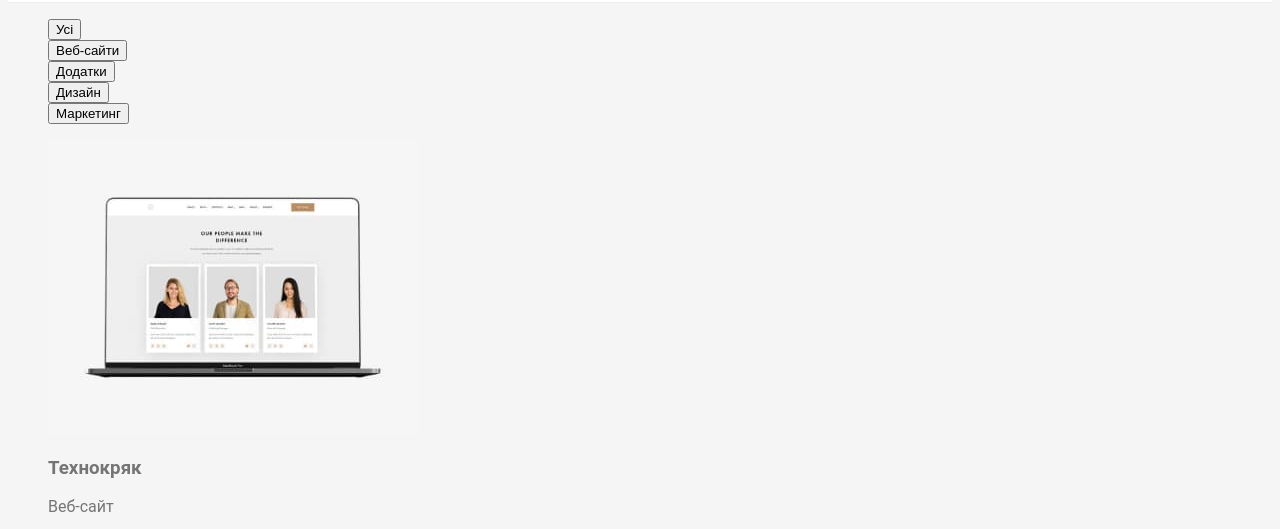
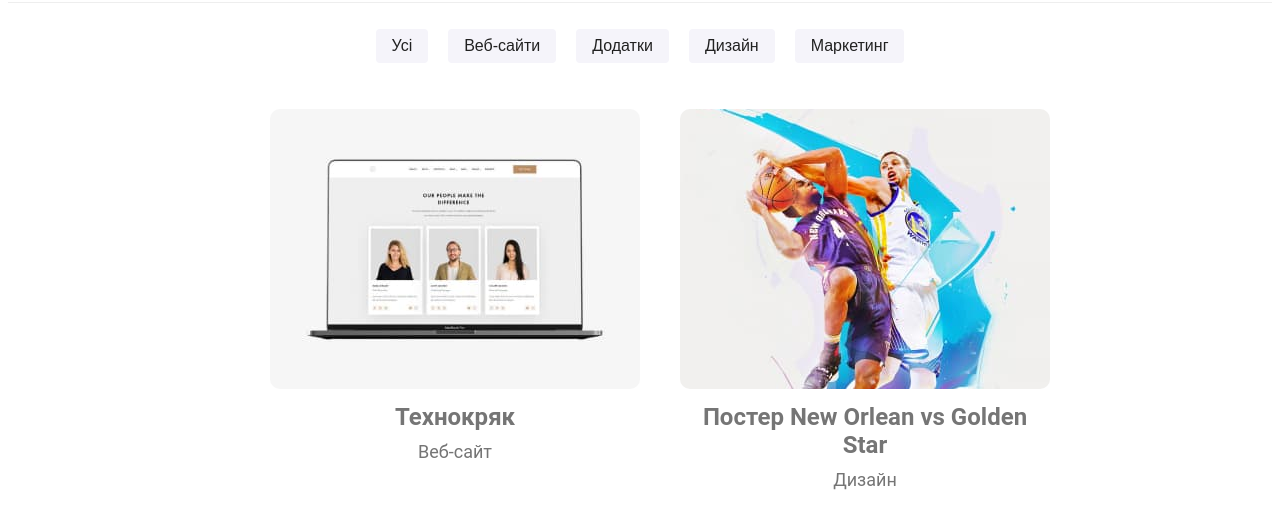
Before and after one commit to mykhail-druz/webstudio, a website: page portfolio.html in a window 1280 px wide. Shown: the part 77-606 px from the top of the page. Drawn offline with Linux system fonts and the light colour scheme.

Commit message:
Add css styles for portfolio

```diff
--- a/portfolio.html
+++ b/portfolio.html
@@ -36,18 +36,16 @@
         <li><a class="link" href="tel:+380961111111">+38 096 111 11 11</a></li>
       </ul>
     </header>
-    <main>
-      <section>
-        <ul class="list">
+    <main class="main">
+      <section class="container">
+        <ul class="list buttons">
           <li><button type="button">Усі</button></li>
           <li><button type="button">Веб-сайти</button></li>
           <li><button type="button">Додатки</button></li>
           <li><button type="button">Дизайн</button></li>
           <li><button type="button">Маркетинг</button></li>
         </ul>
-      </section>
-      <section>
-        <ul class="list">
+        <ul class="list portfolio">
           <li>
             <img
               src="./images/portfolio/img.jpg"
@@ -58,6 +56,7 @@
             <h3>Технокряк</h3>
             <p>Веб-сайт</p>
           </li>
+          <li>
           <img
               src="./images/portfolio/img2.jpg"
               alt="Basketball poster"
@@ -67,6 +66,7 @@
             <h3>Постер New Orlean vs Golden Star</h3>
             <p>Дизайн</p>
           </li>
+          <li>
           <img
               src="./images/portfolio/img3.jpg"
               alt="Seafood restoraunt logo"
@@ -76,6 +76,7 @@
             <h3>Ресторан Seafood</h3>
             <p>Додаток</p>
           </li>
+          <li>
           <img
               src="./images/portfolio/img4.jpg"
               alt="Headphones"
@@ -85,6 +86,7 @@
             <h3>Проєкт Prime</h3>
             <p>Маркетинг</p>
           </li>
+          <li>
           <img
               src="./images/portfolio/img5.jpg"
               alt="Boxes"
@@ -94,6 +96,7 @@
             <h3>Проєкт Boxes</h3>
             <p>Додаток</p>
           </li>
+          <li>
           <img
               src="./images/portfolio/img6.jpg"
               alt="Desktop"
@@ -103,6 +106,7 @@
             <h3>Inspiration has no Borders</h3>
             <p>Додаток</p>
           </li>
+          <li>
           <img
               src="./images/portfolio/img7.jpg"
               alt="Bppk"
@@ -112,6 +116,7 @@
             <h3>Видання Limited Edition</h3>
             <p>Дизайн</p>
           </li>
+          <li>
           <img
               src="./images/portfolio/img8.jpg"
               alt="Label tag"
@@ -121,8 +126,9 @@
             <h3>Проєкт LAB</h3>
             <p>Маркетинг</p>
           </li>
+          <li>
           <img
-              src="./images/portfolio/img.jpg"
+              src="./images/portfolio/img9.jpg"
               alt="Typing on a laptop"
               width="370"
               height="294"
@@ -134,16 +140,18 @@
       </section>
     </main>
     <footer>
-      <a href="./index.html" lang="en">WebStudio</a>
+      <a class="logo" href="./index.html" lang="en"
+        ><span class="logo__web">Web</span>Studio</a
+      >
       <address>
-        <ul class="list">
+        <ul class="list footer__list">
           <li>
-            <a href="https://goo.gl/maps/vswDE3rQpXhUCeN28" target="_blank"
+            <a class="adress" href="https://goo.gl/maps/vswDE3rQpXhUCeN28" target="_blank"
               >м. Київ, пр-т Лесі Українки, 26</a
             >
           </li>
-          <li><a href="mailto:info@devstudio.com">info@devstudio.com</a></li>
-          <li><a href="tel:+380961111111">+38 096 111 11 11</a></li>
+          <li><a class="contacts" href="mailto:info@devstudio.com">info@devstudio.com</a></li>
+          <li><a class="contacts" href="tel:+380961111111">+38 096 111 11 11</a></li>
         </ul>
       </address>
     </footer>
--- a/styles.css
+++ b/styles.css
@@ -2,11 +2,14 @@
   font-family: "Roboto", sans-serif;
   color: #757575;
   font-size: 16px;
+}
+
+main {
   background-color: #F5F5F5;
 }
 
 .list {
-    list-style: none;
+  list-style: none;
 }
 
 a {
@@ -229,3 +232,67 @@
 .contacts{
   color: #FFFFFF99;
 }
+
+.buttons {
+  display: flex;
+  justify-content: center;
+  padding: 10px 0;
+}
+
+.buttons li {
+  margin: 0 10px;
+}
+
+.buttons button{
+  background-color: #f5f4fa;
+  border: none;
+  color: #212121;
+  font-size: 16px;
+  padding: 8px 16px;
+  cursor: pointer;
+  border-radius: 4px;
+  transition: background-color 0.3s ease-in-out;
+}
+
+.buttons button:hover {
+  background-color: #2196f3;
+  color: #fff;
+}
+
+.main {
+  background-color: #FFFFFF;
+}
+
+.container {
+  background-color: #FFFFFF;
+}
+
+.portfolio {
+  display: flex;
+  flex-wrap: wrap;
+  justify-content: center;
+}
+
+.portfolio li {
+  margin: 20px;
+  width: 370px;
+  height: 400px;
+  text-align: center;
+}
+
+.portfolio li img {
+  width: 100%;
+  height: 70%;
+  object-fit: cover;
+  border-radius: 10px;
+}
+
+.portfolio li h3 {
+  font-size: 24px;
+  margin: 10px 0;
+}
+
+.portfolio li p {
+  font-size: 18px;
+  margin: 0;
+}
```
